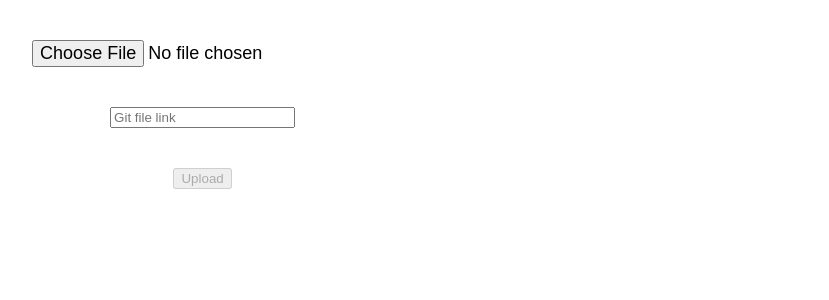
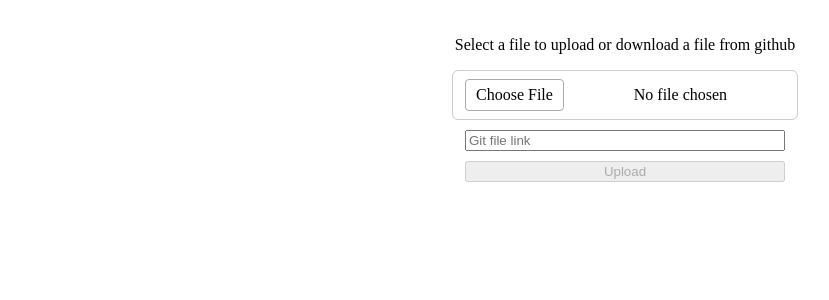
Before and after one commit to Sophie-skyyye/Ops-Beowulf-cluster-website, a Flask app: page /upload in a window 1280 px wide. Shown: the top 300 px of the page, without its empty margins (15-844 px from the left). Run offline with Flask 3, Linux system fonts and the light colour scheme.

Commit message:
UI Changes. Hid UI for file upload and added a fake UI overtop that looks better and can be aligned to the center better.

```diff
--- a/static/upload.css
+++ b/static/upload.css
@@ -1,22 +1,57 @@
-#upload-form {
-    display: flex;
-    flex-direction: column;
-    margin: 20px;
-    max-width: 30%;
-    align-items: center;
-}
+#upload-container{
+    display:flex;
+    flex-direction:column;
+    align-items:center;
+    margin:20px;
+  }
+  #upload-form{
+    display:flex;
+    flex-direction:column;
+    align-items:center;
+    gap:10px;
+  }
 
-#file-input {
-    margin: 20px;
-    font-size: 18px;
-    align-items: center;
-}
+  /* hide the real file input but keep it accessible for label */
+  #file{
+    position:absolute;
+    width:1px; height:1px;
+    padding:0; margin:-1px;
+    overflow:hidden;
+    clip:rect(0 0 0 0);
+    border:0;
+  }
 
-#git-link {
-    margin: 20px;
-}
+  /* custom, centered file control */
+  #file-ui{
+    display:flex;
+    align-items:center;
+    justify-content:center;
+    gap:12px;
+    width:320px;
+    padding:8px 12px;
+    border:1px solid #ccc;
+    border-radius:6px;
+    cursor:pointer;
+    user-select:none;
+  }
 
-#submit-btn {
-    margin: 20px;
-    max-width: 50%;
-}
+  #file-button{
+    padding:6px 10px;
+    border:1px solid #aaa;
+    border-radius:4px;
+  }
+
+  #file-name{
+    flex:1;
+    text-align:center;
+    min-width:0;
+    overflow:hidden;
+    text-overflow:ellipsis;
+    white-space:nowrap;
+  }
+
+  /* make other controls the same width */
+  #git-link, #submit-btn{
+    width:320px;
+    box-sizing:border-box;
+  }
--- a/templates/upload.html
+++ b/templates/upload.html
@@ -1,10 +1,25 @@
 <link rel="stylesheet" href="{{ url_for('static', filename='upload.css') }}">
 
+<div id="upload-container">
+  <p>Select a file to upload or download a file from github</p>
+
   <form id="upload-form" onsubmit="event.preventDefault(); this.reset(); validate();">
-    <input type="file" id="file-input" name="file">
+    <!-- Hidden real input -->
+    <input
+      id="file"
+      type="file"
+      onchange="document.getElementById('file-name').textContent = this.files[0]?.name || 'No file chosen'">
+
+    <!-- Better looking UI -->
+    <label for="file" id="file-ui">
+      <span id="file-button">Choose File</span>
+      <span id="file-name">No file chosen</span>
+    </label>
+
     <input type="text" id="git-link" name="Git_Link" placeholder="Git file link">
     <button type="submit" id="submit-btn" disabled>Upload</button>
   </form>
+</div>
 
     <script>
       const fileInput = document.getElementById('file-input');
```
Lines whose indentation alone changed are shown as unchanged.
